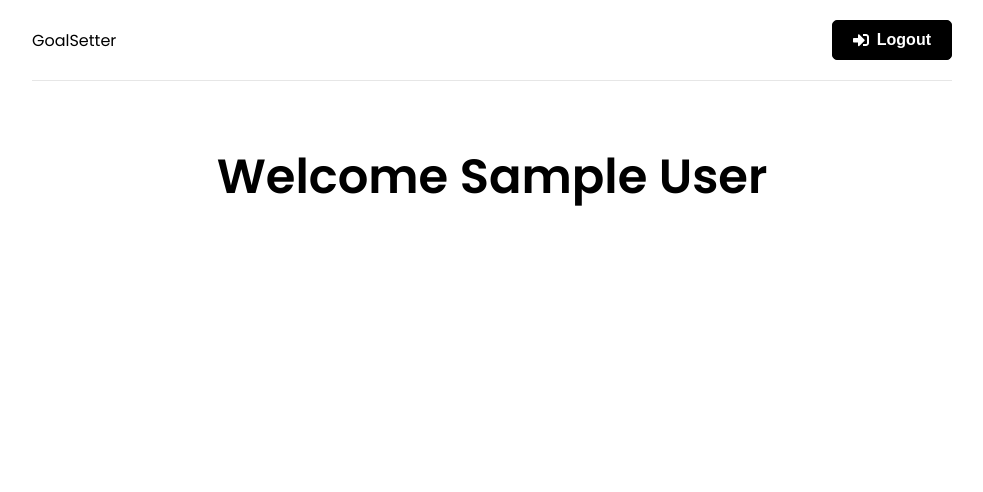
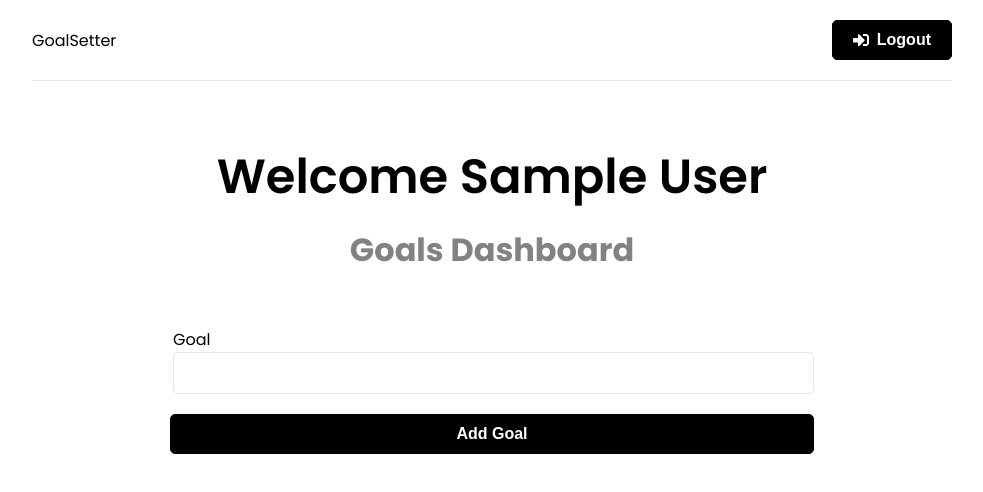
Before and after one commit to adamrayw/mern-goalsetter, a React (Create React App) app in the folder frontend/: page / in a window 1280 px wide. Shown: the top 492 px of the page, without its empty margins (148-1131 px from the left). Built offline with nearby package versions, Linux system fonts and the light colour scheme; sample sign-in values are in the browser's storage.

Commit message:
import GoalForm component

```diff
--- a/frontend/src/pages/Dashboard.jsx
+++ b/frontend/src/pages/Dashboard.jsx
@@ -1,6 +1,7 @@
 import { useEffect } from 'react'
 import { useNavigate } from 'react-router-dom'
 import { useSelector } from 'react-redux'
+import GoalForm from '../components/GoalForm'
 
 function Dashboard() {
     const navigate = useNavigate()
@@ -16,7 +17,10 @@ function Dashboard() {
         <>
             <section className="heading">
                 <h1>Welcome {user && user.name}</h1>
+                <p>Goals Dashboard</p>
             </section>
+
+            <GoalForm />
         </>
     )
 }
```
